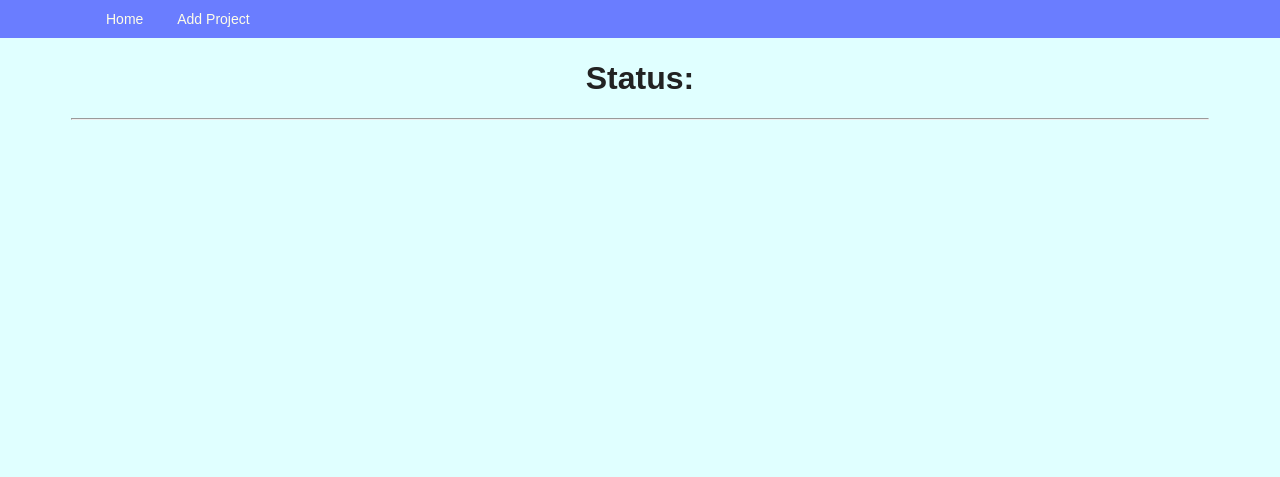
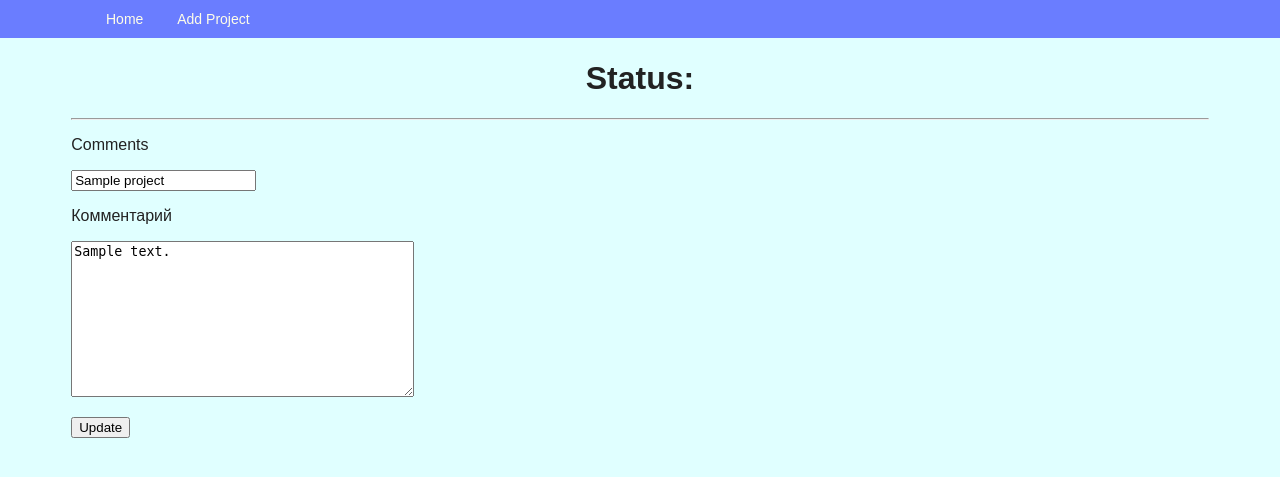
Before and after one commit to Ruslan-dev-1996/python_4_home_work_53_kenehsbaev_ruslan, a Django app: page /project/1/update/ in a window 1280 px wide. Shown: the top 477 px of the page. Run offline with Django 3.2, Linux system fonts and the light colour scheme; tables that the repository leaves empty hold one stand-in row (values such as "Sample post").

Commit message:
nastroil detalnyi prosmotr dlya projecta

```diff
--- a/source/webapp/models.py
+++ b/source/webapp/models.py
@@ -15,12 +15,12 @@
         return self.summary
 
 class Project(models.Model):
-    project = models.CharField(max_length=200, null=False, blank=False, verbose_name='comments')
-    depiction = models.TextField(max_length=400, null=False, blank=False, verbose_name='Комментарий')
+    name = models.CharField(max_length=200, null=False, blank=False, verbose_name='comments')
+    description = models.TextField(max_length=400, null=False, blank=False, verbose_name='Комментарий')
     created_at = models.DateTimeField(auto_now_add=True, verbose_name='Время создания')
     updated_at = models.DateTimeField(auto_now=True, verbose_name='Время изменения')
     def __str__(self):
-        return self.project
+        return self.name
 
 
 class Status(models.Model):
--- a/source/webapp/templates/project/project_view.html
+++ b/source/webapp/templates/project/project_view.html
@@ -10,9 +10,11 @@
     <h1>Status:</h1>
     <hr/>
     {% for project in projects %}
-        <h2>{{ project.project }}</h2>
+        <h2>{{ project.name }}</h2>
         <li><a href="{% url 'project_delete' project.pk %}">Delete</a></li>
         <li><a href="{% url 'project_update' project.pk %}">Refresh</a></li>
+          <li><a href="{% url 'detail_view' project.pk %}">more</a></li>
+
         <hr/>
     {% endfor %}
 {% endblock %}
--- a/source/webapp/templates/project/update_project.html
+++ b/source/webapp/templates/project/update_project.html
@@ -9,10 +9,13 @@
 {% block content %}
     <h1>Status:</h1>
     <hr/>
-    {% for project in projects %}
-        <h2>{{ project.project }}</h2>
-        <li><a href="{% url 'project_delete' project.pk %}">Delete</a></li>
-        <li><a href="{% url 'project_update' project.pk %}">Refresh</a></li>
-        <hr/>
-    {% endfor %}
+{#    {% for project in projects %}#}
+{#        <h2>{{ project.project }}</h2>#}
+{#        <li><a href="{% url 'project_delete' project.pk %}">Delete</a></li>#}
+{#        <li><a href="{% url 'project_update' project.pk %}">Refresh</a></li>#}
+{#        <hr/>#}
+    <form action="{% url 'project_update' project.pk %}" method="post">
+        {% include 'partial/tracker_form.html' with button_text="Update"%}
+    </form>
+{#    {% endfor %}#}
 {% endblock %}
--- a/source/webapp/view/projects_view.py
+++ b/source/webapp/view/projects_view.py
@@ -8,7 +8,7 @@
     template_name = 'project/project_view.html'
     model = Project
     context_object_name = 'projects'
-    ordering = ['created_ad']
+    ordering = ['created_at']
 
 
 class ProjectDetailView(DetailView):
```
Also changed, not shown: source/webapp/templates/project/detail_project.html (+11 -4 lines), source/webapp/migrations/0002_auto_20191011_1102.py (added).
